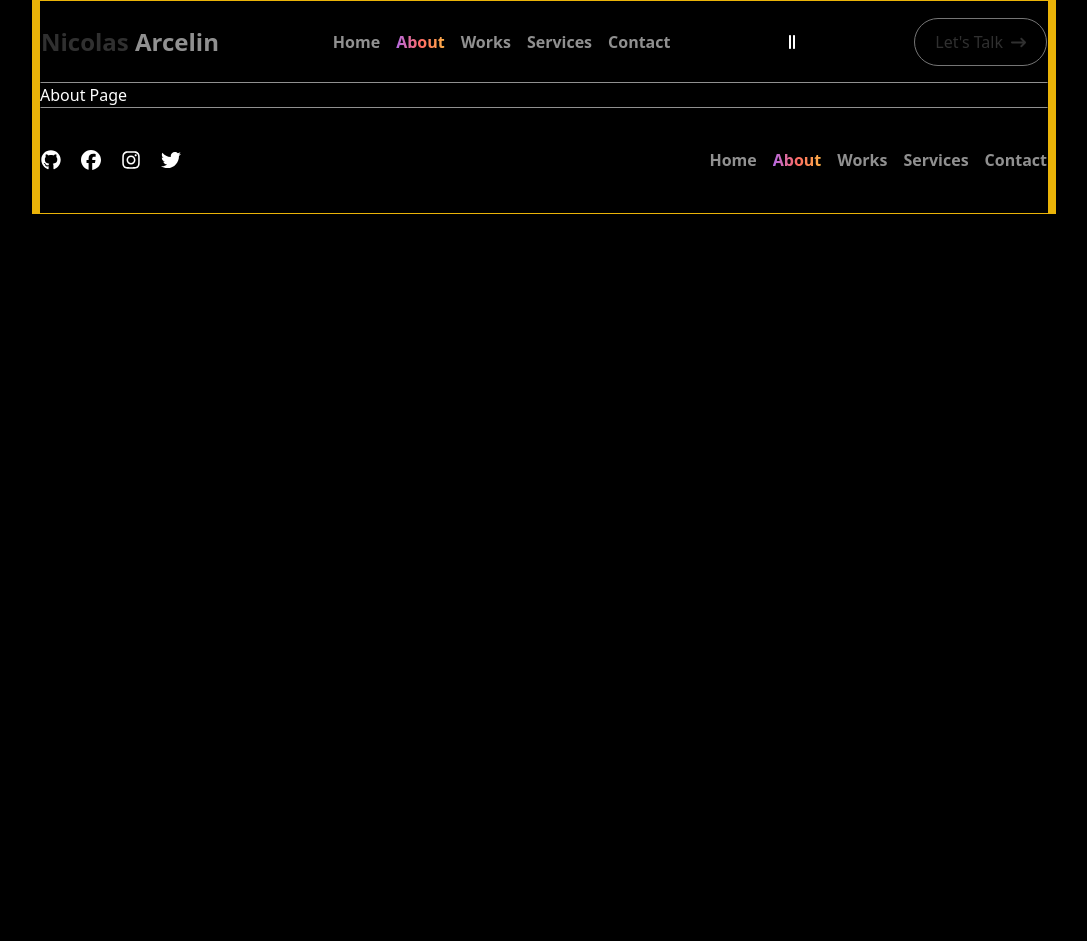
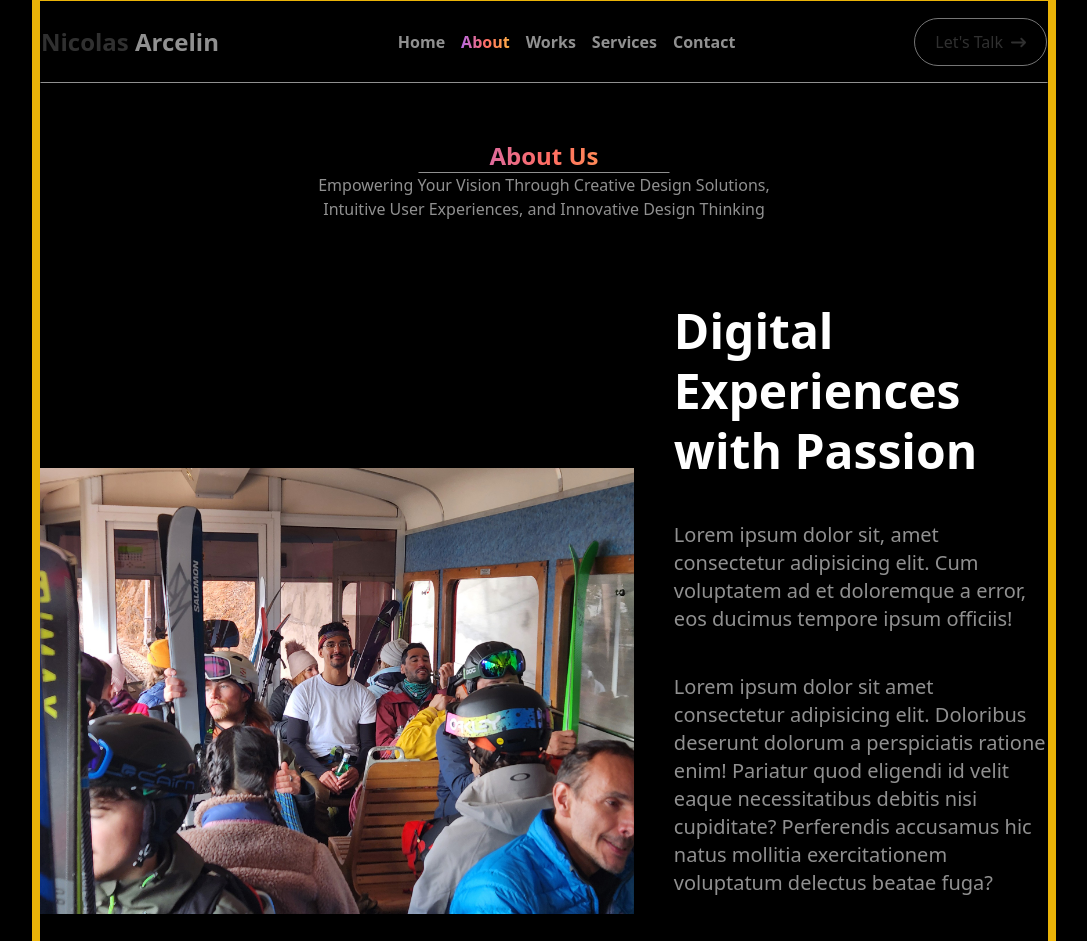
Before and after one commit to narcelin/portfolio_v2, a Next.js app: page /about in a window 1280 px wide. Shown: the top 941 px of the page, without its empty margins (96-1183 px from the left). Before the commit the page ends 800 px from the top, so only its background shows below. Built offline with nearby package versions, Linux system fonts and the light colour scheme.

Commit message:
about page

```diff
--- a/src/app/about/page.tsx
+++ b/src/app/about/page.tsx
@@ -1,3 +1,40 @@
+import AboutSnippet from "../components/sections/AboutSnippet";
+import ReachMe from "../components/sections/ReachMe";
+
+import MyHeader from "../components/MyHeader";
+import MyParagraph from "../components/MyParagraph";
+import MySimpleCard from "../components/MySimpleCard";
+
 export default function About() {
-  return <main className="">About Page</main>;
+  return (
+    <main className="flex flex-col items-center py-14 gap-10">
+      <div className="flex flex-col md:w-1/2 justify-center items-center">
+        <MyHeader
+          headerType={4}
+          className="text-center border border-transparent border-b-shadow w-1/2"
+        >
+          About Us
+        </MyHeader>
+        <MyParagraph className=" text-center justify-center">
+          Empowering Your Vision Through Creative Design Solutions, Intuitive
+          User Experiences, and Innovative Design Thinking
+        </MyParagraph>
+      </div>
+      <AboutSnippet />
+      <div className="container flex flex-col items-center">
+        <MyHeader headerType={2}>Work History</MyHeader>
+        <MySimpleCard
+          title="Project Manager"
+          subTitle="Classic Brass Works"
+          imgSrc="IMG SOURCE"
+        />
+        <MySimpleCard
+          title="Assistent Project Manager / Jr. Super Intendent"
+          subTitle="Manhattan Construction"
+          imgSrc="IMG SOURCE"
+        />
+      </div>
+      <ReachMe />
+    </main>
+  );
 }
--- a/src/app/components/MyHeader.tsx
+++ b/src/app/components/MyHeader.tsx
@@ -7,21 +7,25 @@ export default function MyHeader({
   className?: string;
   headerType: number;
 }) {
-  let headerClassName;
+  let headerTypeClasses;
 
   switch (headerType) {
     case 1:
-      headerClassName = "text-6xl font-semibold leadingIssue!!!";
+      headerTypeClasses = "text-6xl font-semibold leadingIssue!!!";
       break;
     case 2:
-      headerClassName = "text-5xl font-semibold leading-tight";
+      headerTypeClasses = "text-5xl font-semibold leading-tight";
       break;
     case 3:
-      headerClassName = "text-2xl font-semibold";
+      headerTypeClasses = "text-2xl font-semibold";
+      break;
+    case 4:
+      headerTypeClasses =
+        "text-2xl font-semibold bg-my-gradient90 text-transparent bg-clip-text";
       break;
     default:
       break;
   }
 
-  return <h1 className={`${headerClassName} ${className}`}>{children}</h1>;
+  return <h1 className={`${headerTypeClasses} ${className}`}>{children}</h1>;
 }
--- /dev/null
+++ b/src/app/components/MyParagraph.tsx
@@ -0,0 +1,9 @@
+export default function MyParagraph({
+  children,
+  className,
+}: {
+  children: string;
+  className?: string;
+}) {
+  return <div className={`${className} text-shadow`}>{children}</div>;
+}
--- /dev/null
+++ b/src/app/components/MySimpleCard.tsx
@@ -0,0 +1,29 @@
+import MyHeader from "./MyHeader";
+import MyButton from "./MyButton";
+
+export default function MySimpleCard({
+  classNames,
+  imgSrc,
+  title,
+  subTitle,
+}: {
+  classNames?: string;
+  imgSrc: string;
+  title: string;
+  subTitle: string;
+}) {
+  return (
+    <div className="w-full md:w-1/2">
+      <div className="w-full text-6xl border border-red-500 flex flex-row justify-center items-center h-60">
+        {imgSrc}
+      </div>
+      <div className="flex flex-row justify-between">
+        <div className="flex flex-col">
+          <MyHeader headerType={3}>{title}</MyHeader>
+          <div className="text-shadow">{subTitle}</div>
+        </div>
+        <MyButton justArrow />
+      </div>
+    </div>
+  );
+}
--- a/src/app/components/sections/AboutSnippet.tsx
+++ b/src/app/components/sections/AboutSnippet.tsx
@@ -15,17 +15,19 @@ export default function AboutSnippet() {
       <div className="md:w-1/2 flex flex-col  gap-10">
         <MyHeader headerType={2}>Digital Experiences with Passion</MyHeader>
         <div className="text-shadow text-xl leading-">
-          Ever since I was young, I&apos;ve been fascinate by the intersection
-          of effeciency and technology. This curiosity led me to pursue a degree
-          in Engineering.
+          Lorem ipsum dolor sit, amet consectetur adipisicing elit. Cum
+          voluptatem ad et doloremque a error, eos ducimus tempore ipsum
+          officiis!
         </div>
         <div className="text-shadow text-xl">
-          Where I honded my skilled in design and development. As I progressed
-          on my journey, I found myself always creating my own scripts for many
-          design programs we used in civil engineering.
+          Lorem ipsum dolor sit amet consectetur adipisicing elit. Doloribus
+          deserunt dolorum a perspiciatis ratione enim! Pariatur quod eligendi
+          id velit eaque necessitatibus debitis nisi cupiditate? Perferendis
+          accusamus hic natus mollitia exercitationem voluptatum delectus beatae
+          fuga?
         </div>
         <div className="text-shadow text-xl">
-          I have then took the initiative to pursue a career is programming.
+          Lorem ipsum dolor sit amet consectetur adipisicing elit. Ab, at?
         </div>
         <div className="flex flex-row justify-center gap-10">
           <MyButton fancy withArrow>
--- a/src/app/components/sections/HeroSection.tsx
+++ b/src/app/components/sections/HeroSection.tsx
@@ -36,9 +36,9 @@ export default function HeroSection() {
         <MyHeader headerType={1}>👋 Hey there,</MyHeader>
         <MyHeader headerType={1}>It&apos;s Nicolas Arcelin.</MyHeader>
         <p className="text-shadow text-xl">
-          Welcome to my creative corner! I&apos;m Nicolas Arcelin, a passionate
-          programmer with years of project managment experience and developing
-          software.
+          Lorem ipsum dolor sit amet consectetur, adipisicing elit. Rerum
+          explicabo eius repellendus delectus ullam neque esse repellat amet
+          ducimus ipsum!
         </p>
         <div className="flex flex-row justify-center gap-10">
           <MyButton fancy withArrow>
--- a/src/app/components/sections/NavigationBar.tsx
+++ b/src/app/components/sections/NavigationBar.tsx
@@ -8,7 +8,7 @@ import MyButton from "../MyButton";
 import MyNavLink from "../MyNavLink";
 
 export default function NavigationBar() {
-  const [mobileNavMenu, setMobileNavMenu] = useState(true);
+  const [mobileNavMenu, setMobileNavMenu] = useState(false);
   return (
     <section className="border border-transparent border-b-shadow">
       <div className="flex flex-row justify-between h-20 items-center">
@@ -34,14 +34,21 @@ export default function NavigationBar() {
             <MyNavLink id="contact">Contact</MyNavLink>
           </li>
         </ul>
-        <button onClick={() => setMobileNavMenu(!mobileNavMenu)}>
-          {mobileNavMenu ? <FaGripLinesVertical /> : <FaGripLines />}
+        <button
+          className="md:hidden"
+          onClick={() => setMobileNavMenu(!mobileNavMenu)}
+        >
+          {mobileNavMenu ? (
+            <FaGripLinesVertical className="" />
+          ) : (
+            <FaGripLines />
+          )}
         </button>
         <MyButton withArrow>Let&apos;s Talk</MyButton>
       </div>
 
       {mobileNavMenu ? (
-        <ul className="flex flex-row md:hidden justify-between gap-4 pb-5">
+        <ul className="flex flex-row anitmate-bounce md:hidden justify-between gap-4 pb-5">
           <li>
             {/* Id is empty to represent / pathname to match home. May need to be change for consistency */}
             <MyNavLink id="">Home</MyNavLink>
```
